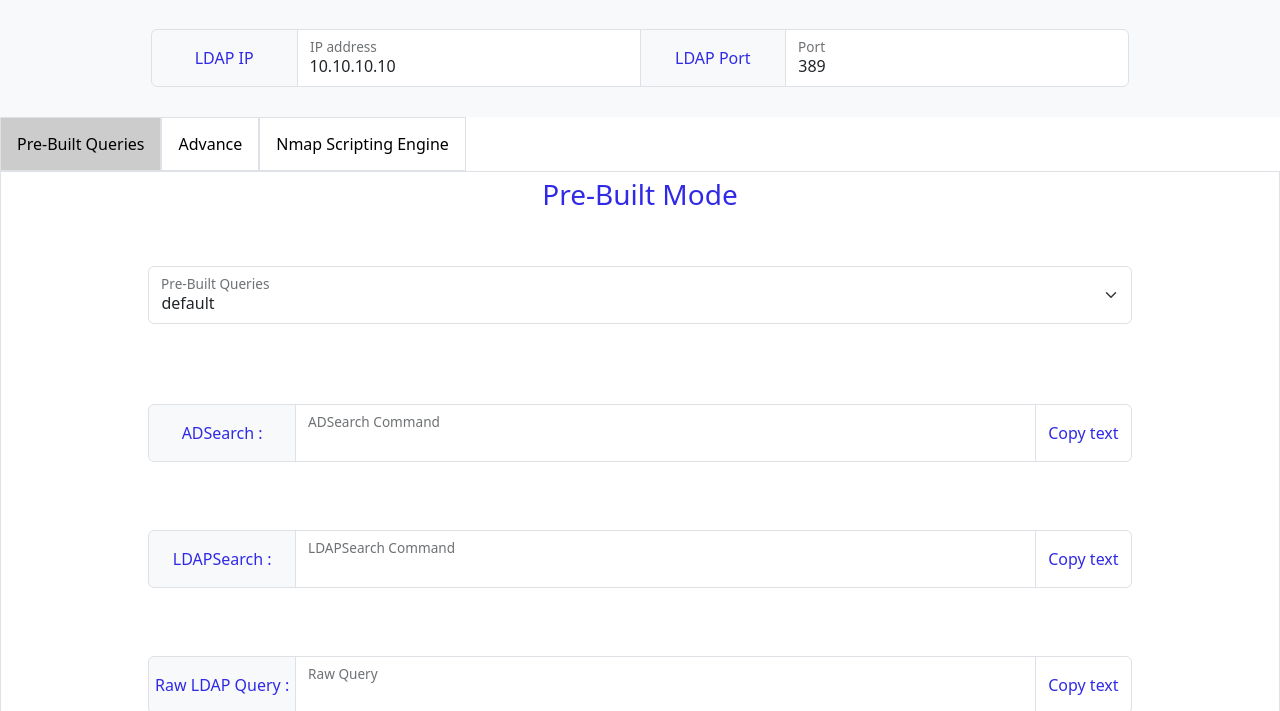
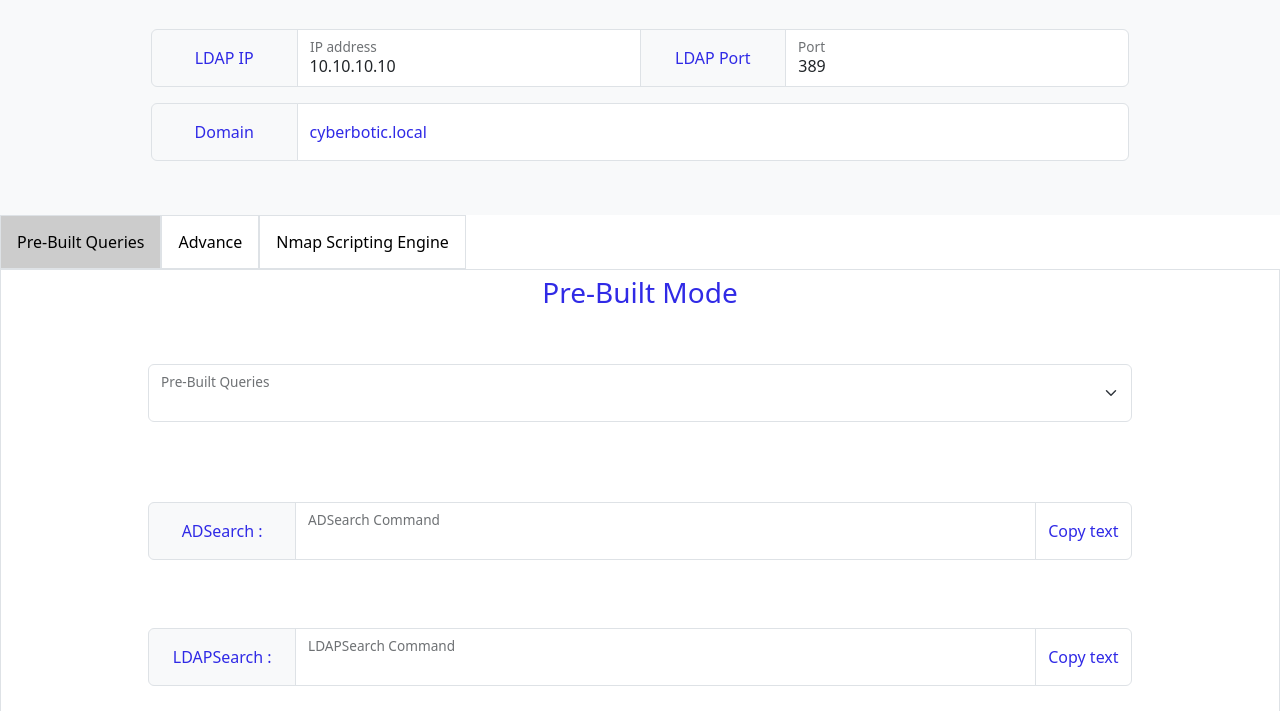
Before and after one commit to mohinparamasivam/ldap-enumeration-query-generator, a plain HTML site: page index.html in a window 1280 px wide. Shown: the part 89-800 px from the top of the page. Drawn offline with nearby package versions, Linux system fonts and the light colour scheme.

Commit message:
Edited PreBuilt Query template added Domain Name, Edited main.js added prebuilt queries in dropdown

```diff
--- a/index.html
+++ b/index.html
@@ -49,17 +49,27 @@
             <input type="text" class="form-control" id="LDAP_PORT" placeholder="Port" />
             <label for="LDAP_PORT">Port</label>
           </div>
+
+           <!-- LDAP Server PORT end -->
         </div>
 
-        <!-- LDAP Server PORT end -->
+         <!-- Domain Name -->
+        <div class="input-group">
+          <span class="input-group-text">Domain</span>
+          <div class="form-floating">
+            <input type="text" class="form-control" id="Domain" placeholder="Domain Name" />
+            <label for="Domain">cyberbotic.local</label>
+          </div>
+        </div>
+
+         <!-- Domain Name End-->
+         <br>
 
       </div>
+    </div>
 
 
 
-
-
-    </div>
     <!-- header end -->
     <!-- body -->
     <div class="body">
@@ -441,7 +451,7 @@
     </div>
     <!-- body end -->
     <!-- footer -->
-    <div class="btm light">Created by mee</div>
+    <div class="btm light">Created by Mohin Paramasivam</div>
     <!-- footer end -->
   </div>
 </body>
--- a/main.js
+++ b/main.js
@@ -369,32 +369,35 @@ function DisableEnableInput() {
 // to set the category nse option into the form select
 function CategoryNSE() {
   var options = [
-    { value: "auth", text: "auth" },
-    { value: "broadcast", text: "broadcast" },
-    { value: "brute", text: "brute" },
-    { value: "default", text: "default" },
-    { value: "discovery", text: "discovery" },
-    { value: "dos", text: "dos" },
-    { value: "exploit", text: "exploit" },
-    { value: "external", text: "external" },
-    { value: "fuzzer", text: "fuzzer" },
-    { value: "intrusive", text: "intrusive" },
-    { value: "malware", text: "malware" },
-    { value: "safe", text: "safe" },
-    { value: "version", text: "version" },
-    { value: "vuln", text: "vuln" },
-    { value: "specific", text: "specific" }
+    { value: "", text: "Please Select" },
+    { value: "Domain-Users", text: "Find all Domain Users" },
+    { value: "Domain-Admins", text: "Find all Domain Admins" },
+    { value: "Domain-Admins", text: "Find all Domain Groups" },
+    { value: "Domain-Admins", text: "Find Domain Groups ending with 'admin' keyword" },
+    { value: "Domain-Admins", text: "Find Domain Controllers" },
+    { value: "Domain-Admins", text: "Find Domain Computers" },
+    { value: "Domain-Admins", text: "Find Decoy HoneyPot Accounts" },
+    { value: "Domain-Admins", text: "Find Default User Accounts with password in Description" },
+    { value: "Domain-Admins", text: "Map Domain Trusts" },
+    { value: "Domain-Admins", text: "Find Principals with DCSync Rights" },
+    { value: "Domain-Admins", text: "List all Kerberoastable Accounts" },
+    { value: "Domain-Admins", text: "Find AS-REP Roastable Users (DontReqPreAuth)" },
+    { value: "Domain-Admins", text: "Find UnConstrained Delegration Enabled Workstations" },
+    { value: "Domain-Admins", text: "Find Constrained Delegration Enabled Workstations" },
+    { value: "Domain-Admins", text: "Find Workstations where Domain Users can RDP" },
+    { value: "Domain-Admins", text: "Find LAPS Enabled Workstations" }
   ];
-  var NSECategory = document.getElementById("PreBuilt-Mode");
+
+  var PreBuiltQuery = document.getElementById("PreBuilt-Mode");
 
   options.forEach(function (option) {
     var optionElement = document.createElement("option");
     optionElement.value = option.value;
     optionElement.text = option.text;
-    NSECategory.appendChild(optionElement);
+    PreBuiltQuery.appendChild(optionElement);
   });
 
-  NSECategory.value = "default";
+  PreBuiltQuery.value = "Please Select";
 
 }
 
--- a/styles.css
+++ b/styles.css
@@ -174,6 +174,7 @@ html {
   margin-bottom: .25rem;
 }
 
+
 .form-select {
 
   margin-top: 1rem;
```
